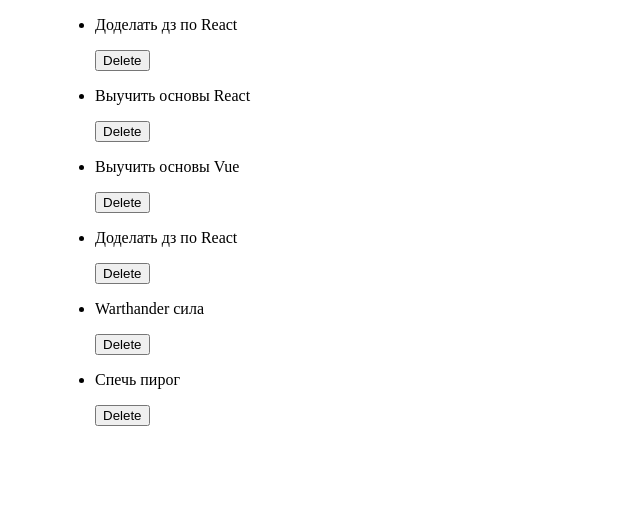
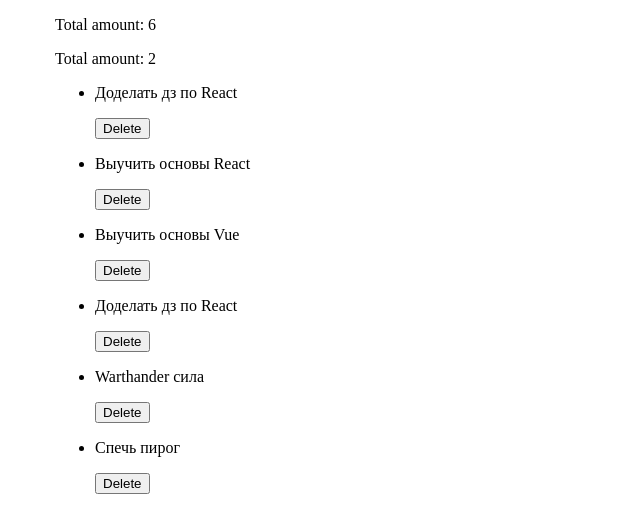
Before and after one commit to Dima-Os/react-study, a React (Create React App) app: page / in a window 1280 px wide. Shown: the top 532 px of the page, without its empty margins (0-640 px from the left). Built offline with nearby package versions, Linux system fonts and the light colour scheme; the HTML template or start-up script is replaced by a standard one.

Commit message:
were added total and completed amounts

```diff
--- a/src/App.jsx
+++ b/src/App.jsx
@@ -12,14 +12,21 @@ import initialTodos from './initialTodos.json';
 class App extends Component {
   state = { todos: initialTodos };
   onClick = id => {
-    console.log(id);
     this.setState(prevState => ({
       todos: prevState.todos.filter(todo => todo.id !== id),
     }));
   };
   render() {
+    const totalAmount = this.state.todos.length;
+
+    const complitedAmount = this.state.todos.reduce((acc, el) => {
+      return el.completed ? acc + 1 : acc;
+    }, 0);
+
     return (
       <Container>
+        <p>Total amount: {totalAmount}</p>
+        <p>Total amount: {complitedAmount}</p>
         <Todos todos={this.state.todos} onClick={this.onClick} />
         {/* <ColorPicker options={colorPickerOptions}/>
       <Dropdown />
```
